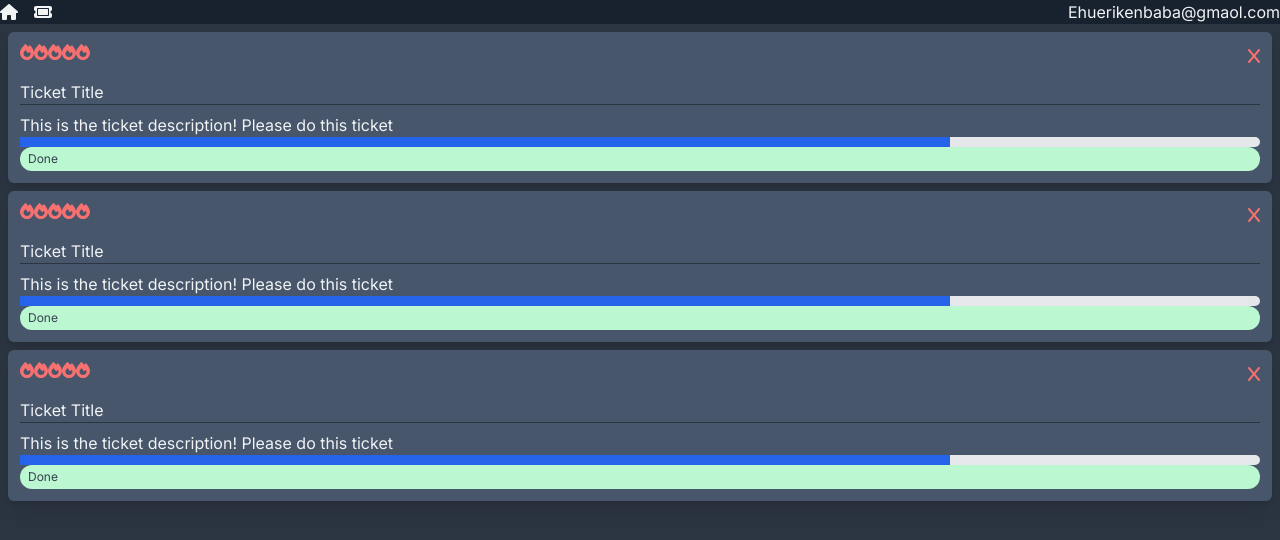
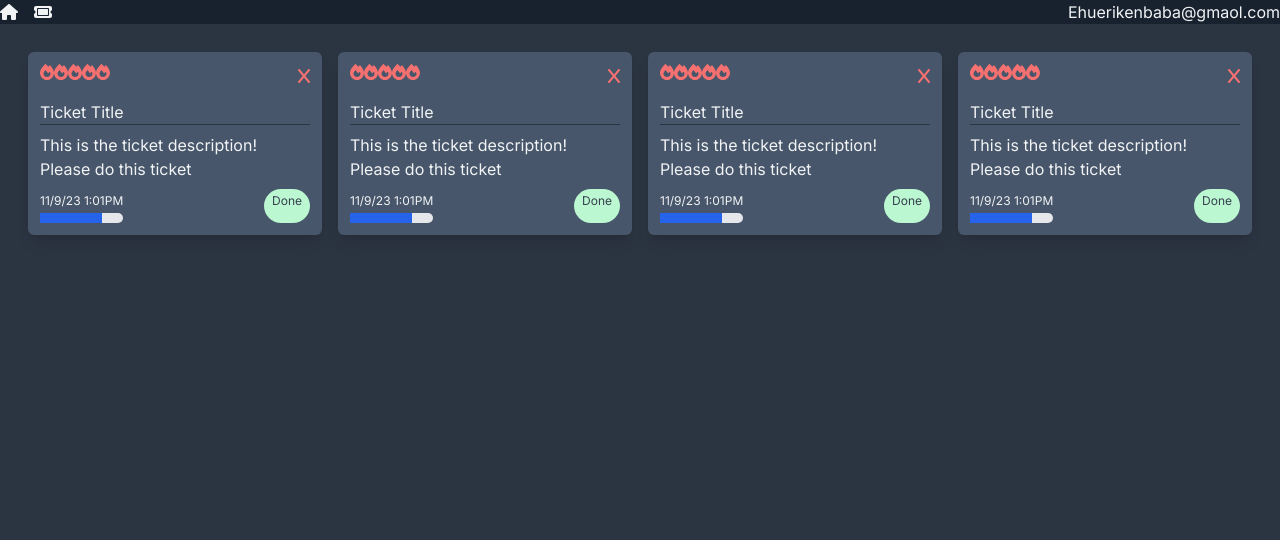
Before and after one commit to sobuse/ticketingapp, a Next.js app: page / in a window 1280 px wide. Shown: the top 540 px of the page. Built offline with nearby package versions, Linux system fonts and the light colour scheme.

Commit message:
added more design

```diff
--- a/app/(components)/TicketCard.jsx
+++ b/app/(components)/TicketCard.jsx
@@ -18,8 +18,16 @@
         <h4>Ticket Title</h4>
         <hr className='h-px border-0 bg-page mb-2'/>
         <p className='whitwspace-pre-wrap'>This is the ticket description! Please do this ticket</p>
+        <div className='flex-grow'></div>
+        <div className='flex mt-2'>
+        <div className='flex flex-col'>
+        <p className='text-xs my-1'>11/9/23 1:01PM</p>
         <ProgessDisplay/>
+        </div>
+        <div className='ml-auto flex item-end'>
         <StatusDisplay/>
+        </div>
+        </div>
     </div>
   )
 }
--- a/app/page.jsx
+++ b/app/page.jsx
@@ -2,10 +2,13 @@
 
 const Dashboard = () => {
   return (
-    <div>
+    <div className="p-5">
+      <div className="lg:grid grid-cols-2 xl:grid-cols-4">
       <TicketCard/>
       <TicketCard/>
       <TicketCard/>
+      <TicketCard/>
+      </div>
     </div>
   )
 }
```
